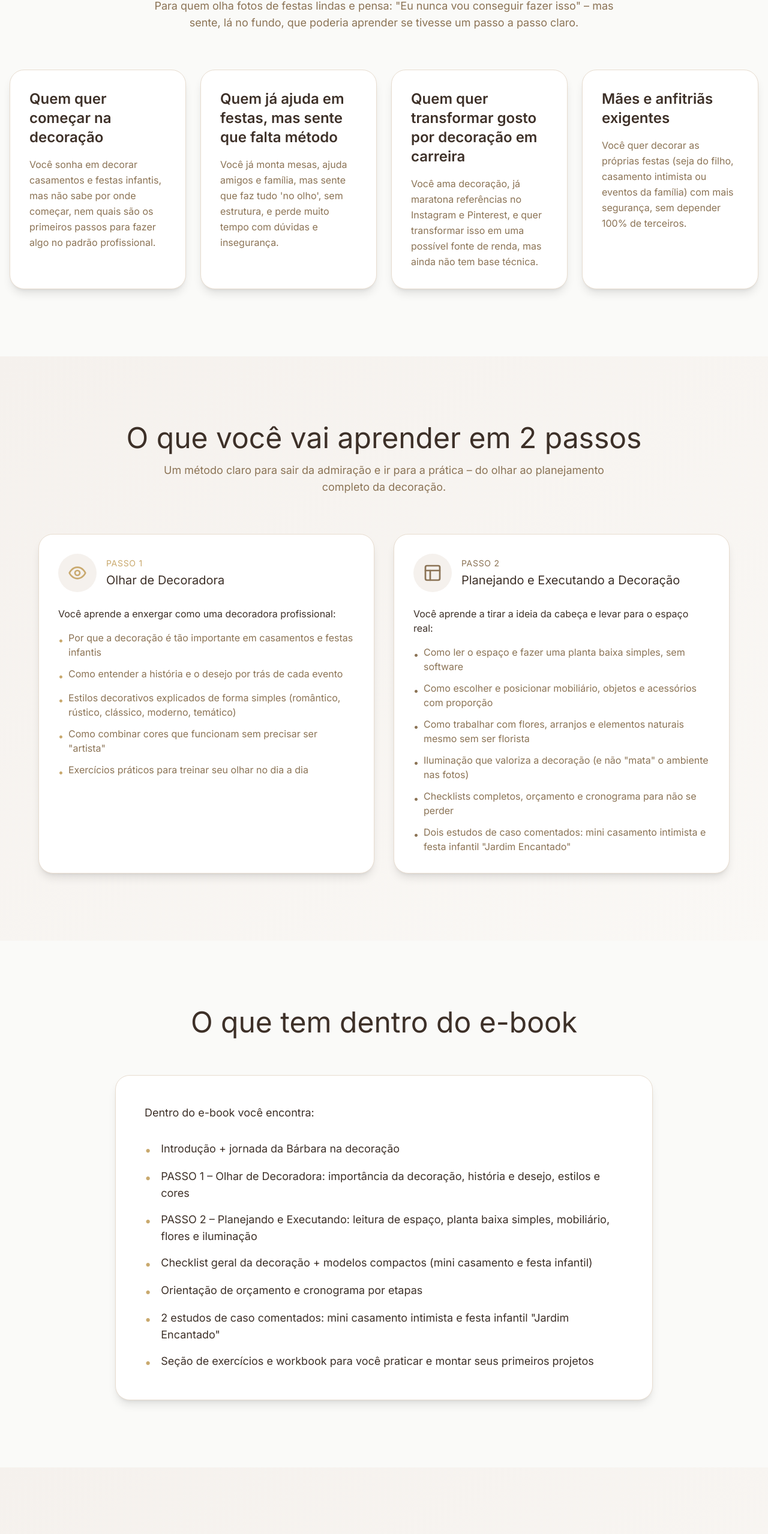
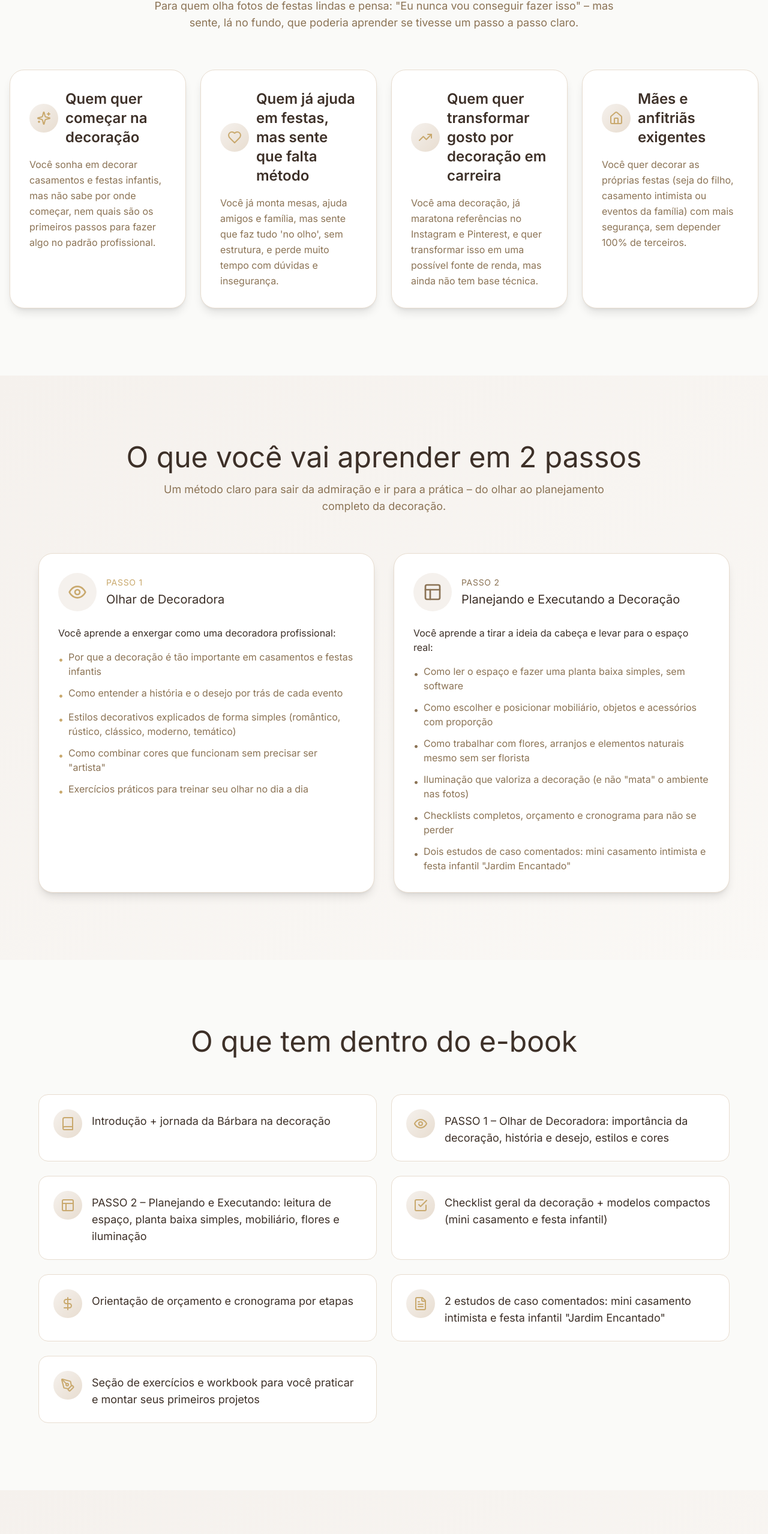
Before and after one commit to Johan-Jo/barbara-ebook-landing, a Next.js app: page / in a window 1280 px wide. Shown: the part 1140-3697 px from the top of the page at 60% size. Built offline with nearby package versions, Linux system fonts and the light colour scheme.

Commit message:
Add new icons and graphics to ParaQuem and Conteudo sections

```diff
--- a/components/Conteudo.tsx
+++ b/components/Conteudo.tsx
@@ -1,4 +1,42 @@
+import {
+  Book,
+  Eye,
+  Layout,
+  CheckSquare,
+  DollarSign,
+  FileText,
+  PenTool,
+} from "lucide-react";
+
 export default function Conteudo() {
+  const items = [
+    { icon: Book, text: "Introdução + jornada da Bárbara na decoração" },
+    {
+      icon: Eye,
+      text: "PASSO 1 – Olhar de Decoradora: importância da decoração, história e desejo, estilos e cores",
+    },
+    {
+      icon: Layout,
+      text: "PASSO 2 – Planejando e Executando: leitura de espaço, planta baixa simples, mobiliário, flores e iluminação",
+    },
+    {
+      icon: CheckSquare,
+      text: "Checklist geral da decoração + modelos compactos (mini casamento e festa infantil)",
+    },
+    {
+      icon: DollarSign,
+      text: "Orientação de orçamento e cronograma por etapas",
+    },
+    {
+      icon: FileText,
+      text: '2 estudos de caso comentados: mini casamento intimista e festa infantil "Jardim Encantado"',
+    },
+    {
+      icon: PenTool,
+      text: "Seção de exercícios e workbook para você praticar e montar seus primeiros projetos",
+    },
+  ];
+
   return (
     <section id="conteudo" className="py-20 md:py-28 bg-background">
       <div className="container mx-auto px-4 max-w-7xl">
@@ -8,27 +46,21 @@ export default function Conteudo() {
           </h2>
         </div>
 
-        <div className="max-w-4xl mx-auto bg-white rounded-3xl p-8 md:p-12 shadow-lg border border-[#E8DDD0]">
-          <p className="text-lg text-foreground mb-8">
-            Dentro do e-book você encontra:
-          </p>
-
-          <div className="space-y-4">
-            {[
-              "Introdução + jornada da Bárbara na decoração",
-              "PASSO 1 – Olhar de Decoradora: importância da decoração, história e desejo, estilos e cores",
-              "PASSO 2 – Planejando e Executando: leitura de espaço, planta baixa simples, mobiliário, flores e iluminação",
-              "Checklist geral da decoração + modelos compactos (mini casamento e festa infantil)",
-              "Orientação de orçamento e cronograma por etapas",
-              "2 estudos de caso comentados: mini casamento intimista e festa infantil \"Jardim Encantado\"",
-              "Seção de exercícios e workbook para você praticar e montar seus primeiros projetos",
-            ].map((item, i) => (
-              <div key={i} className="flex gap-4 items-start">
-                <span className="text-primary text-xl mt-0.5">•</span>
-                <p className="text-foreground text-lg">{item}</p>
+        <div className="grid md:grid-cols-2 gap-6 max-w-6xl mx-auto">
+          {items.map((item, i) => {
+            const Icon = item.icon;
+            return (
+              <div
+                key={i}
+                className="flex gap-4 items-start p-6 bg-white rounded-2xl border border-[#E8DDD0] hover:shadow-lg transition-shadow"
+              >
+                <div className="w-12 h-12 rounded-full bg-gradient-to-br from-[#F5F1ED] to-[#E8DDD0] flex items-center justify-center flex-shrink-0">
+                  <Icon className="w-6 h-6 text-primary" />
+                </div>
+                <p className="text-foreground text-lg pt-1.5">{item.text}</p>
               </div>
-            ))}
-          </div>
+            );
+          })}
         </div>
       </div>
     </section>
--- a/components/ParaQuem.tsx
+++ b/components/ParaQuem.tsx
@@ -1,4 +1,5 @@
 import { ParaQuemCard } from "./para-quem-card";
+import { Sparkles, Heart, TrendingUp, Home } from "lucide-react";
 
 export default function ParaQuem() {
   return (
@@ -17,21 +18,25 @@ export default function ParaQuem() {
 
         <div className="grid sm:grid-cols-2 lg:grid-cols-4 gap-6">
           <ParaQuemCard
+            icon={Sparkles}
             title="Quem quer começar na decoração"
             description="Você sonha em decorar casamentos e festas infantis, mas não sabe por onde começar, nem quais são os primeiros passos para fazer algo no padrão profissional."
           />
 
           <ParaQuemCard
+            icon={Heart}
             title="Quem já ajuda em festas, mas sente que falta método"
             description="Você já monta mesas, ajuda amigos e família, mas sente que faz tudo 'no olho', sem estrutura, e perde muito tempo com dúvidas e insegurança."
           />
 
           <ParaQuemCard
+            icon={TrendingUp}
             title="Quem quer transformar gosto por decoração em carreira"
             description="Você ama decoração, já maratona referências no Instagram e Pinterest, e quer transformar isso em uma possível fonte de renda, mas ainda não tem base técnica."
           />
 
           <ParaQuemCard
+            icon={Home}
             title="Mães e anfitriãs exigentes"
             description="Você quer decorar as próprias festas (seja do filho, casamento intimista ou eventos da família) com mais segurança, sem depender 100% de terceiros."
           />
--- a/components/para-quem-card.tsx
+++ b/components/para-quem-card.tsx
@@ -1,14 +1,22 @@
+import { LucideIcon } from "lucide-react";
+
 interface ParaQuemCardProps {
+  icon: LucideIcon;
   title: string;
   description: string;
 }
 
-export function ParaQuemCard({ title, description }: ParaQuemCardProps) {
+export function ParaQuemCard({ icon: Icon, title, description }: ParaQuemCardProps) {
   return (
     <div className="bg-white rounded-3xl p-6 md:p-8 shadow-lg border border-[#E8DDD0] hover:shadow-xl transition-shadow">
-      <h3 className="text-xl md:text-2xl font-semibold mb-4 text-foreground">
-        {title}
-      </h3>
+      <div className="flex items-center gap-3 mb-4">
+        <div className="w-12 h-12 rounded-full bg-gradient-to-br from-[#F5F1ED] to-[#E8DDD0] flex items-center justify-center flex-shrink-0">
+          <Icon className="w-6 h-6 text-primary" />
+        </div>
+        <h3 className="text-xl md:text-2xl font-semibold text-foreground">
+          {title}
+        </h3>
+      </div>
       <p className="text-muted-foreground leading-relaxed">{description}</p>
     </div>
   );
```
